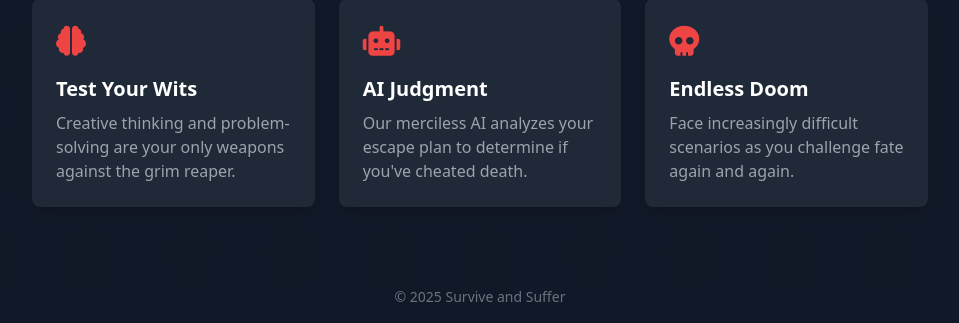
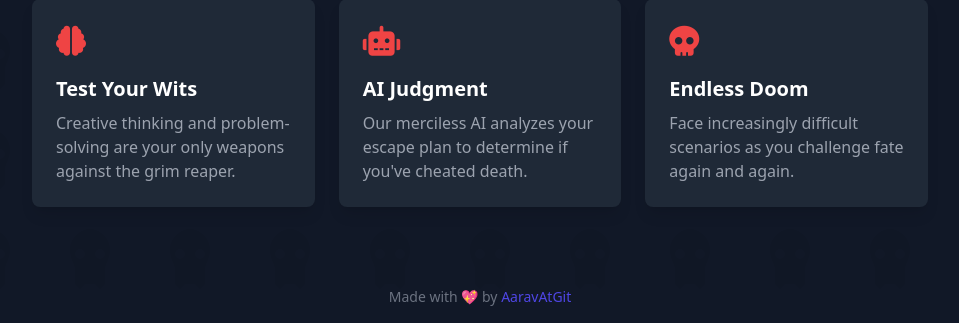
Before and after one commit to AaravAtGit/Survive-and-Suffer, a Flask app: page / in a window 1280 px wide. Shown: the part 681-1004 px from the top of the page, without its empty margins (160-1119 px from the left). Run offline with Flask 3, Linux system fonts and the light colour scheme; some libraries are stand-ins or nearby versions.

Commit message:
Added readme

```diff
--- a/templates/main.html
+++ b/templates/main.html
@@ -50,7 +50,7 @@
     </div>
 
     <footer class="mt-8 text-center text-gray-500 text-sm py-4">
-        <p>© 2025 Survive and Suffer</p>
+        <p>Made with 💖 </span> by <a href="https://github.com/AaravAtGit" class="text-indigo-600 hover:text-indigo-700">AaravAtGit</a></p>
     </footer>
 
     <script>
```
Also changed, not shown: readme.md (added).
